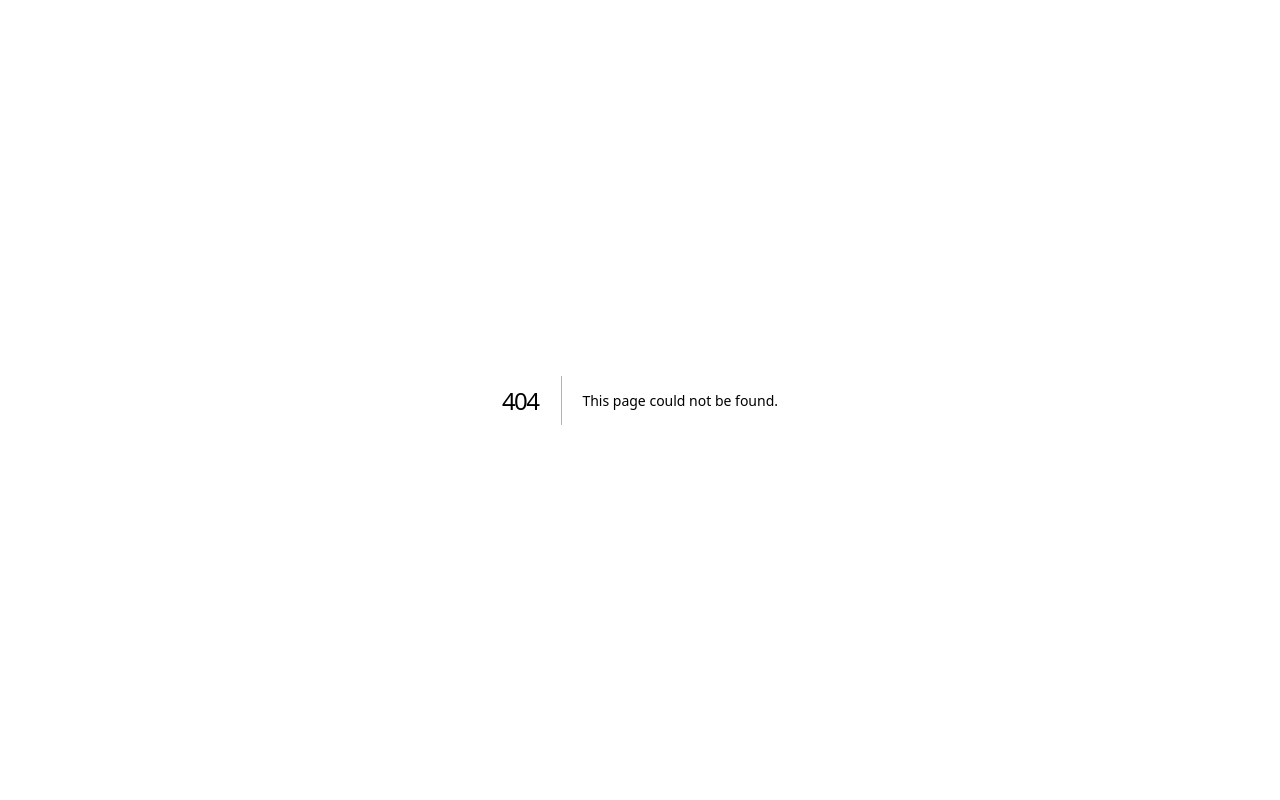
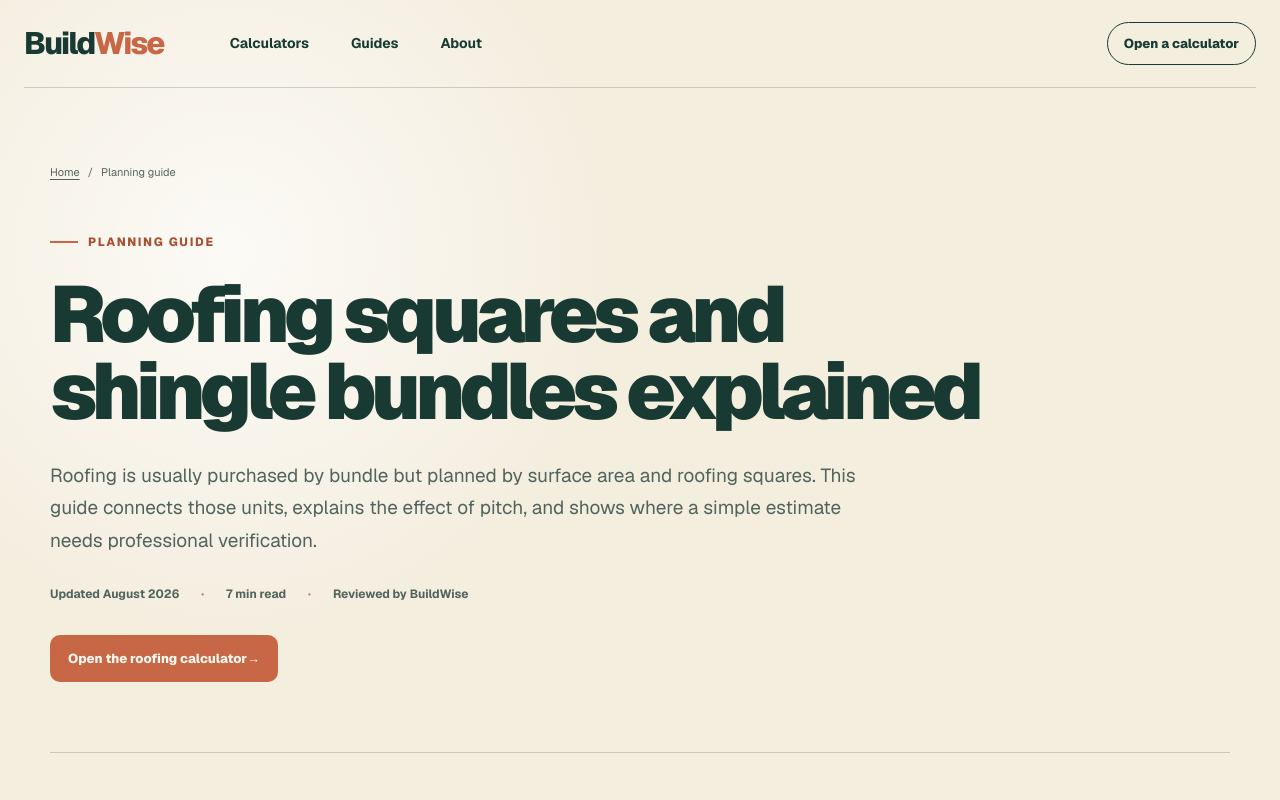
Before and after one commit to Yilong0601/buildwise-calculators, a Next.js app: page /guides/roofing-squares-and-shingle-bundles in a window 1280 px wide. Before the commit this address had no page. Shown: the top 800 px of the page. Built offline with nearby package versions, Linux system fonts and the light colour scheme.

Commit message:
Add planning guide: app/guides/roofing-squares-and-shingle-bundles/page.tsx

```diff
--- /dev/null
+++ b/app/guides/roofing-squares-and-shingle-bundles/page.tsx
@@ -0,0 +1,13 @@
+import type { Metadata } from "next";
+import { GuidePage } from "../../components/guide-page";
+
+export const metadata: Metadata = {
+  title: "Roofing Squares and Shingle Bundles Explained",
+  description:
+    "Understand roof area, pitch, 100-square-foot roofing squares, shingle bundle coverage, waste, and full-bundle estimates.",
+  alternates: { canonical: "/guides/roofing-squares-and-shingle-bundles" },
+};
+
+export default function Page() {
+  return <GuidePage slug="roofing-squares-and-shingle-bundles" />;
+}
```
